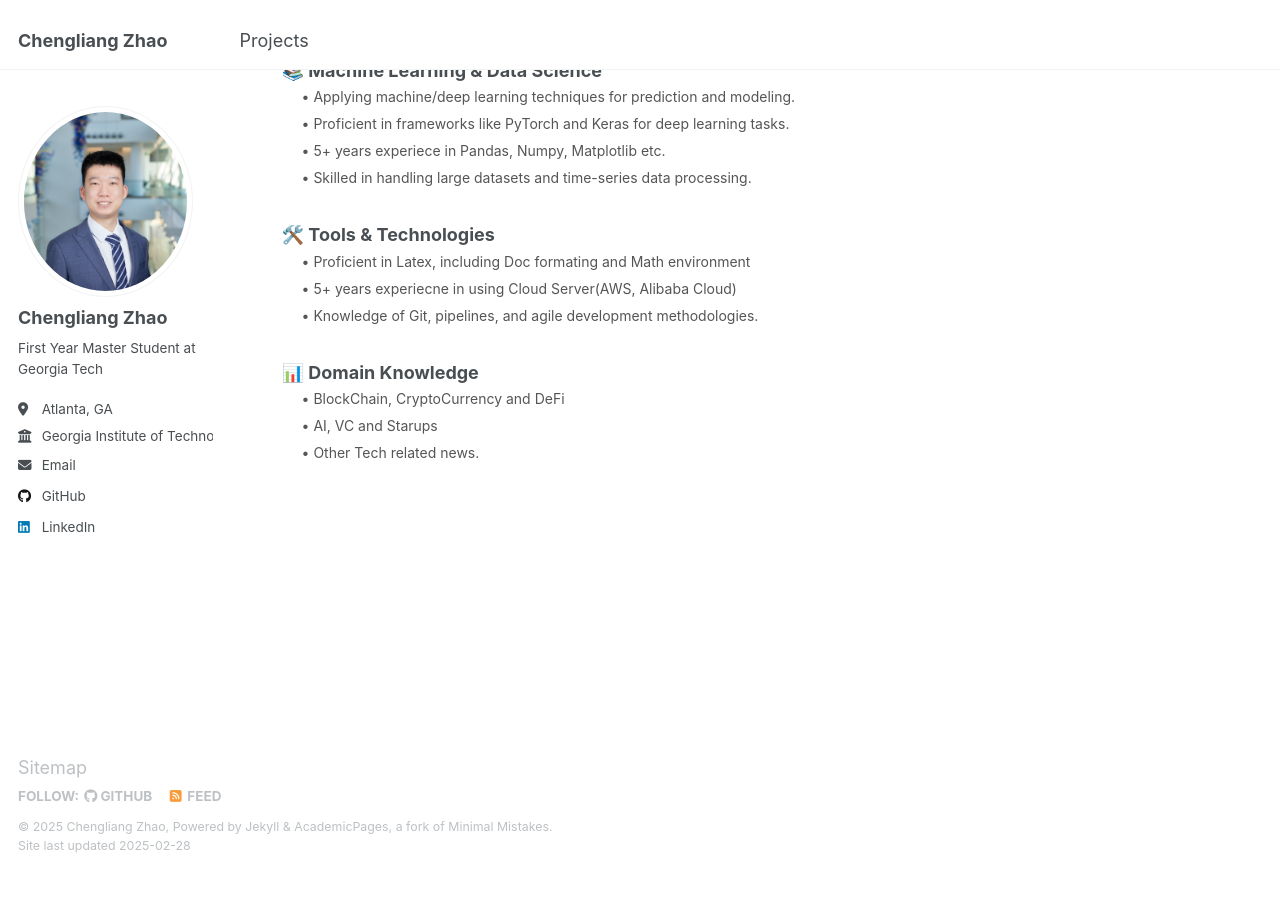
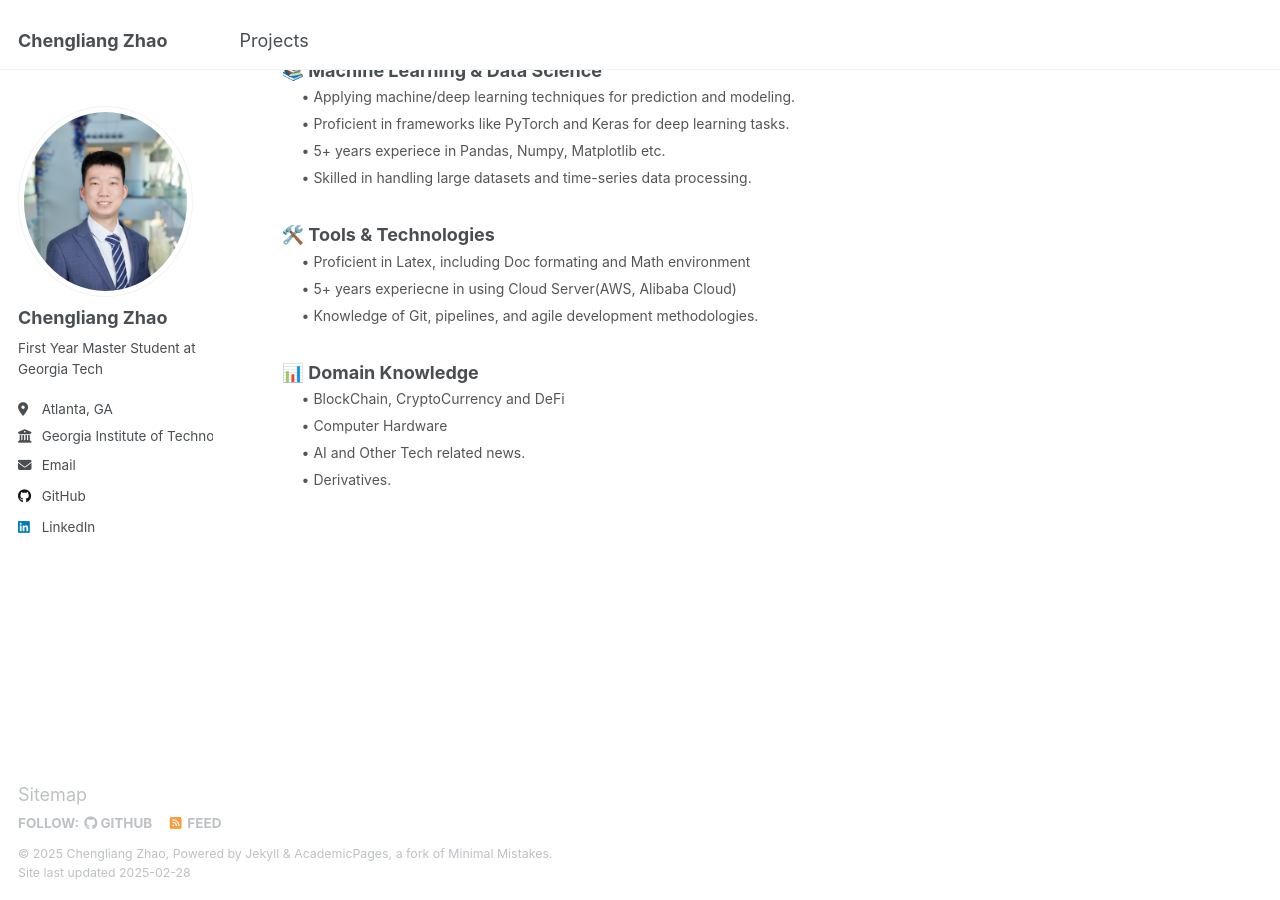
Before and after one commit to CL-ZHAO-git/CL-ZHAO-git.github.io, a Jekyll site: the page built from _pages/about.md, in a window 1280 px wide and 900 px high, scrolled down 1374 px. Built offline with Jekyll 4.4.1, drawn with Linux system fonts in a browser that asks for light colours; before the commit the page ends 2247 px from its top, so only the background shows below that.

Commit message:
edit about

```diff
--- a/_pages/about.md
+++ b/_pages/about.md
@@ -114,8 +114,9 @@ Actively looking for new opportunities!
     <h3 style="margin-bottom: 5px;">📊 Domain Knowledge</h3>
     <ul style="list-style-type: none; padding-left: 20px; font-size: 14px; color: #555; margin-top: 0;">
       <li style="margin-bottom: 6px;">• BlockChain, CryptoCurrency and DeFi</li>
-      <li style="margin-bottom: 6px;">• AI, VC and Starups</li>
-      <li style="margin-bottom: 6px;">• Other Tech related news.</li>
+      <li style="margin-bottom: 6px;">• Computer Hardware</li>
+      <li style="margin-bottom: 6px;">• AI and Other Tech related news.</li>
+      <li style="margin-bottom: 6px;">• Derivatives.</li>
     </ul>
   </div>
 </div>
```
